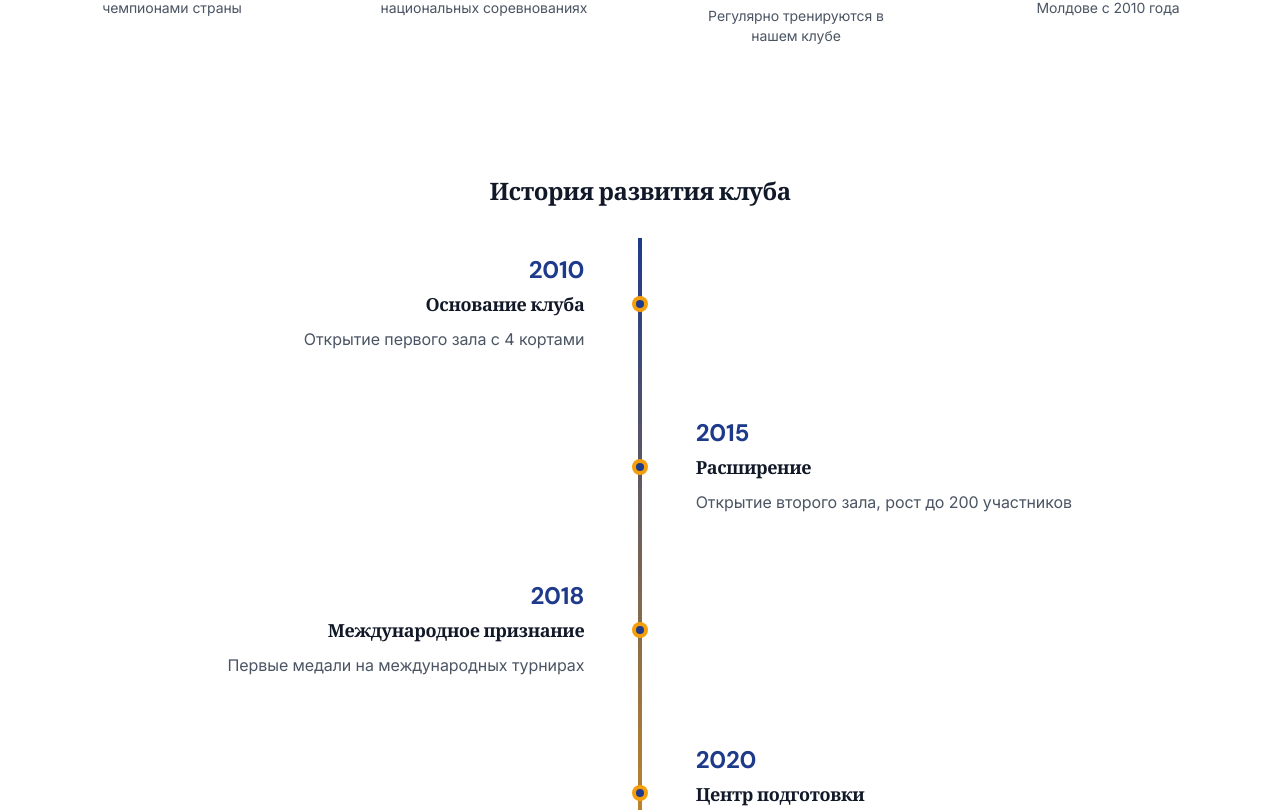
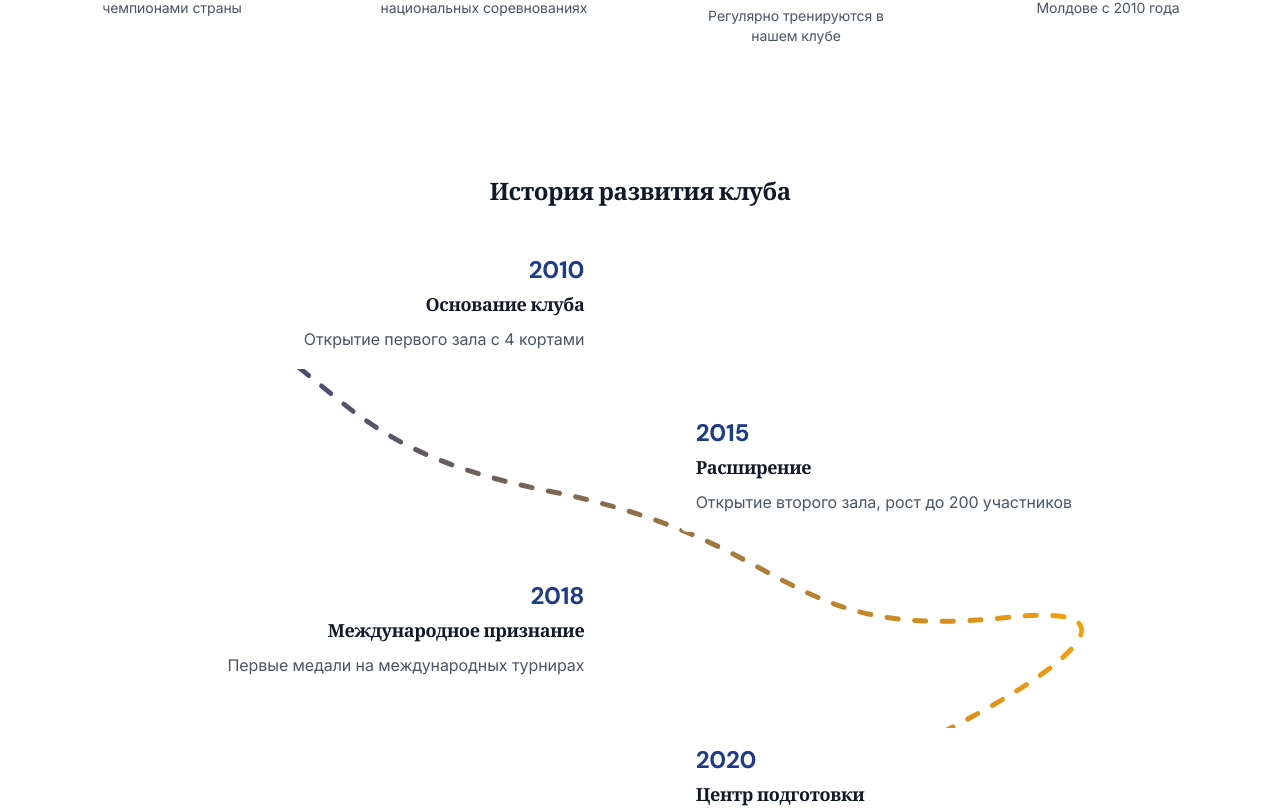
Before and after one commit to YR2607/badm_land, a React (Vite) app: page / in a window 1280 px wide. Shown: the part 1350-2160 px from the top of the page. Built offline with nearby package versions, Linux system fonts and the light colour scheme.

Commit message:
feat(timeline): wavy path with scroll-driven shuttlecock icon (bigger, no racket)

```diff
--- a/src/components/AchievementsSection.tsx
+++ b/src/components/AchievementsSection.tsx
@@ -1,8 +1,12 @@
-import React from 'react';
+import React, { useEffect, useRef } from 'react';
 import { motion } from 'framer-motion';
 import { Trophy, Medal, Users, Calendar, Star, Target } from 'lucide-react';
 
 const AchievementsSection: React.FC = () => {
+  const containerRef = useRef<HTMLDivElement | null>(null);
+  const pathRef = useRef<SVGPathElement | null>(null);
+  const shuttleRef = useRef<SVGGElement | null>(null);
+
   const achievements = [
     {
       icon: <Trophy className="w-8 h-8" />,
@@ -62,6 +66,38 @@ const AchievementsSection: React.FC = () => {
     }
   ];
 
+  useEffect(() => {
+    const updatePosition = () => {
+      if (!containerRef.current || !pathRef.current || !shuttleRef.current) return;
+      const rect = containerRef.current.getBoundingClientRect();
+      const viewportH = window.innerHeight || document.documentElement.clientHeight;
+      // Прогресс анимации от 0 до 1, пока секция прокручивается через вьюпорт
+      let progress = (viewportH - rect.top) / (rect.height + viewportH);
+      progress = Math.max(0, Math.min(1, progress));
+
+      const path = pathRef.current;
+      const total = path.getTotalLength();
+      const len = total * progress;
+      const pt = path.getPointAtLength(len);
+      const next = path.getPointAtLength(Math.min(total, len + 1));
+      const angle = Math.atan2(next.y - pt.y, next.x - pt.x) * (180 / Math.PI);
+
+      // Центруем 40x40 воланчик относительно точки
+      shuttleRef.current.setAttribute(
+        'transform',
+        `translate(${pt.x}, ${pt.y}) rotate(${angle}) translate(-20, -20)`
+      );
+    };
+
+    updatePosition();
+    window.addEventListener('scroll', updatePosition, { passive: true });
+    window.addEventListener('resize', updatePosition);
+    return () => {
+      window.removeEventListener('scroll', updatePosition as any);
+      window.removeEventListener('resize', updatePosition as any);
+    };
+  }, []);
+
   return (
     <section className="py-20 bg-white">
       <div className="max-w-7xl mx-auto px-4 sm:px-6 lg:px-8">
@@ -104,7 +140,7 @@ const AchievementsSection: React.FC = () => {
 
         {/* Timeline */}
         <motion.div
-          className="bg-white rounded-2xl p-8"
+          className="bg-white rounded-2xl p-8 relative overflow-hidden"
           initial={{ opacity: 0, y: 30 }}
           whileInView={{ opacity: 1, y: 0 }}
           viewport={{ once: true }}
@@ -114,11 +150,39 @@ const AchievementsSection: React.FC = () => {
             История развития клуба
           </h3>
 
-          <div className="relative">
-            {/* Timeline line */}
-            <div className="absolute left-1/2 transform -translate-x-1/2 w-1 h-full bg-gradient-to-b from-primary-blue to-primary-yellow"></div>
+          <div className="relative min-h-[620px]" ref={containerRef}>
+            {/* Wavy timeline path */}
+            <svg className="absolute inset-0 w-full h-full pointer-events-none" viewBox="0 0 1000 620" preserveAspectRatio="none">
+              <defs>
+                <linearGradient id="tlGrad" x1="0%" y1="0%" x2="100%" y2="0%">
+                  <stop offset="0%" stopColor="#1e3a8a" />
+                  <stop offset="100%" stopColor="#f59e0b" />
+                </linearGradient>
+                <linearGradient id="shuttleGrad" x1="0%" y1="0%" x2="100%" y2="100%">
+                  <stop offset="0%" stopColor="#1e3a8a" />
+                  <stop offset="100%" stopColor="#3b82f6" />
+                </linearGradient>
+              </defs>
+              {/* Извилистый путь, проходящий через всю высоту */}
+              <path ref={pathRef} id="timelinePath" d="M 50 40 C 250 80, 200 160, 420 200 S 620 320, 820 300 S 700 440, 500 480 S 300 560, 150 600" fill="none" stroke="url(#tlGrad)" strokeWidth="4" strokeLinecap="round" strokeDasharray="10 14" />
 
-            <div className="space-y-8">
+              {/* Воланчик (большего размера), двигается по пути при скролле */}
+              <g ref={shuttleRef}>
+                {/* размер ~40x40, центрируется translate(-20,-20) в JS */}
+                <g>
+                  {/* Корк */}
+                  <circle cx="20" cy="28" r="6" fill="#111827" />
+                  {/* Оперение */}
+                  <path d="M5 10 L12 24 L28 24 L35 10" fill="white" stroke="url(#shuttleGrad)" strokeWidth="2" />
+                  <path d="M9 12 L14 24" stroke="#93c5fd" strokeWidth="1.5" />
+                  <path d="M16 12 L18 24" stroke="#93c5fd" strokeWidth="1.5" />
+                  <path d="M23 12 L22 24" stroke="#93c5fd" strokeWidth="1.5" />
+                  <path d="M30 12 L26 24" stroke="#93c5fd" strokeWidth="1.5" />
+                </g>
+              </g>
+            </svg>
+
+            <div className="space-y-8 relative">
               {milestones.map((milestone, index) => (
                 <motion.div
                   key={index}
@@ -127,6 +191,7 @@ const AchievementsSection: React.FC = () => {
                   whileInView={{ opacity: 1, x: 0 }}
                   viewport={{ once: true }}
                   transition={{ duration: 0.6, delay: index * 0.1 }}
+                  style={{ marginTop: index === 0 ? '20px' : undefined }}
                 >
                   <div className={`w-1/2 ${index % 2 === 0 ? 'pr-8 text-right' : 'pl-8 text-left'}`}>
                     <div className="bg-white rounded-lg p-4">
@@ -136,10 +201,8 @@ const AchievementsSection: React.FC = () => {
                     </div>
                   </div>
 
-                  {/* Timeline dot */}
-                  <div className="relative flex items-center justify-center w-4 h-4 bg-primary-yellow rounded-full z-10">
-                    <div className="w-2 h-2 bg-primary-blue rounded-full"></div>
-                  </div>
+                  {/* Соединительная точка заменена на пустое пространство (путь проходит позади) */}
+                  <div className="w-4" />
 
                   <div className="w-1/2"></div>
                 </motion.div>
```
